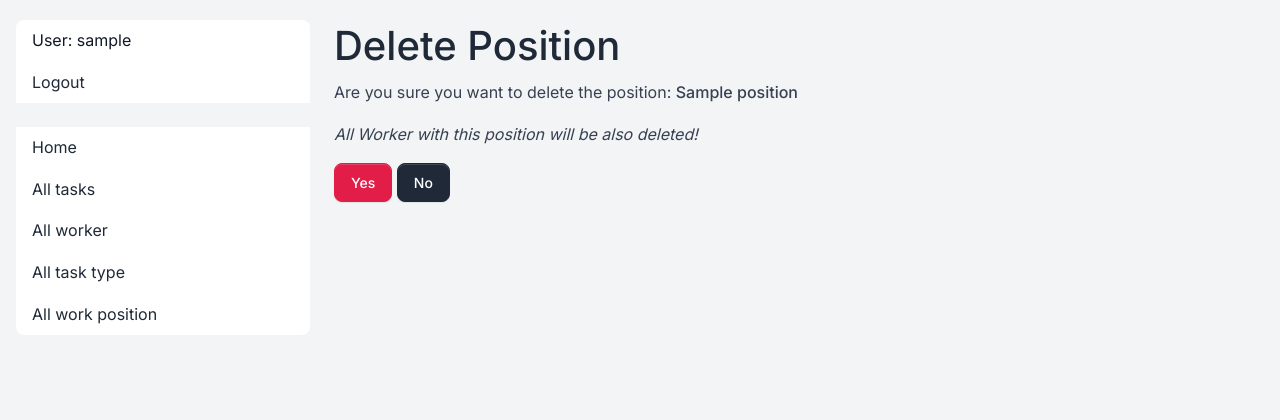
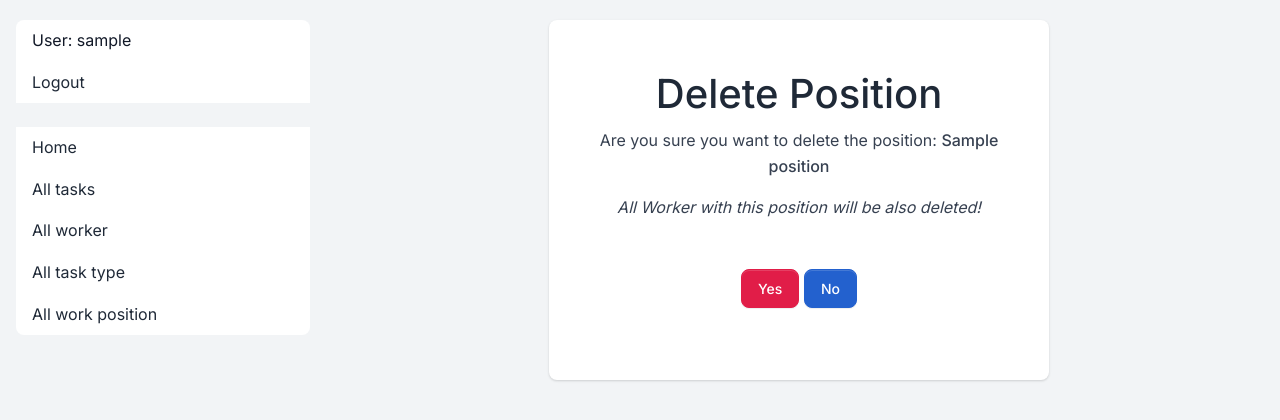
Before and after one commit to kamilla-boiko/task-manager, a Django app: page /dashboard/positions/1/delete/ in a window 1280 px wide. Shown: the top 420 px of the page. Run offline with Django 4.2, Linux system fonts and the light colour scheme; a user stored in the database is signed in; tables that the repository leaves empty hold one stand-in row (values such as "Sample post").

Commit message:
FRONT: TEMPLATES: Add bootstrap to delete confirmation pages

```diff
--- a/templates/dashboard/position_confirm_delete.html
+++ b/templates/dashboard/position_confirm_delete.html
@@ -1,14 +1,27 @@
 {% extends "base.html" %}
 
 {% block content %}
-  <h1>Delete Position</h1>
+  <section class="mt-5 mt-lg-0 bg-soft d-flex align-items-center">
+    <div class="container">
+      <div class="row justify-content-center form-bg-image">
+        <div class="col-12 d-flex align-items-center justify-content-center">
+          <div class="bg-white shadow border-0 rounded p-4 p-lg-5 w-100 fmxw-500">
+            <div class="text-center text-md-center mb-4 mt-md-0">
+              <h1>Delete Position</h1>
+              <p class="text-gray">Are you sure you want to delete the position: <strong>{{ position }}</strong></p>
+              <p class="text-gray"><p><i>All Worker with this position will be also deleted!</i></p>
+            </div>
 
-  <p>Are you sure you want to delete the position: <strong>{{ position }}</strong></p>
-  <p><i>All Worker with this position will be also deleted!</i></p>
-
-  <form method="post" action="">
-    {% csrf_token %}
-    <input class="btn btn-danger" type="submit" value="Yes">
-    <a class="btn btn-primary" href="{% url 'dashboard:position-list' %}">No</a>
-  </form>
+            <div class="d-flex justify-content-center my-4">
+              <form method="post" action="" class="mt-4" >
+                {% csrf_token %}
+                <input class="btn btn-danger" type="submit" value="Yes">
+                <a class="btn btn-info" href="{% url 'dashboard:position-list' %}">No</a>
+              </form>
+            </div>
+          </div>
+        </div>
+      </div>
+    </div>
+  </section>
 {% endblock %}
```
Also changed, not shown: templates/dashboard/task_confirm_delete.html (+22 -8 lines), templates/dashboard/task_type_confirm_delete.html (+22 -9 lines), templates/dashboard/worker_confirm_delete.html (+21 -8 lines).
